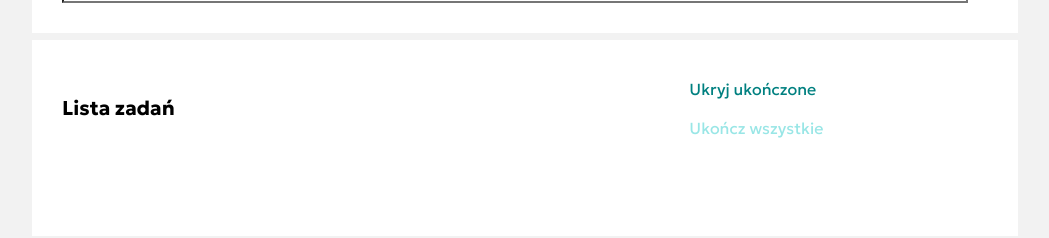
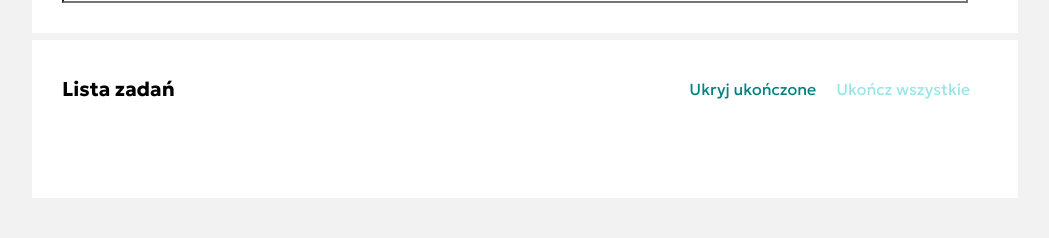
Before and after one commit to OlgaCybulska/todo-list-react, a React (Create React App) app: page /#/zadania in a window 1280 px wide. Shown: the part 419-657 px from the top of the page, without its empty margins (115-1164 px from the left). Built offline with nearby package versions, Linux system fonts and the light colour scheme.

Commit message:
style changed

```diff
--- a/src/features/tasks/Buttons/styled.js
+++ b/src/features/tasks/Buttons/styled.js
@@ -1,11 +1,11 @@
 import styled from "styled-components";
 
 export const Wrapper = styled.div`
+  display: flex;
+
   @media (max-width: ${({ theme }) => theme.breakpoint}px) {
     flex-direction: column;
     align-items: center;
     justify-content: center;
-    grid-column-start: 1;
-    grid-column-end: 2;
   }
 `;
```
